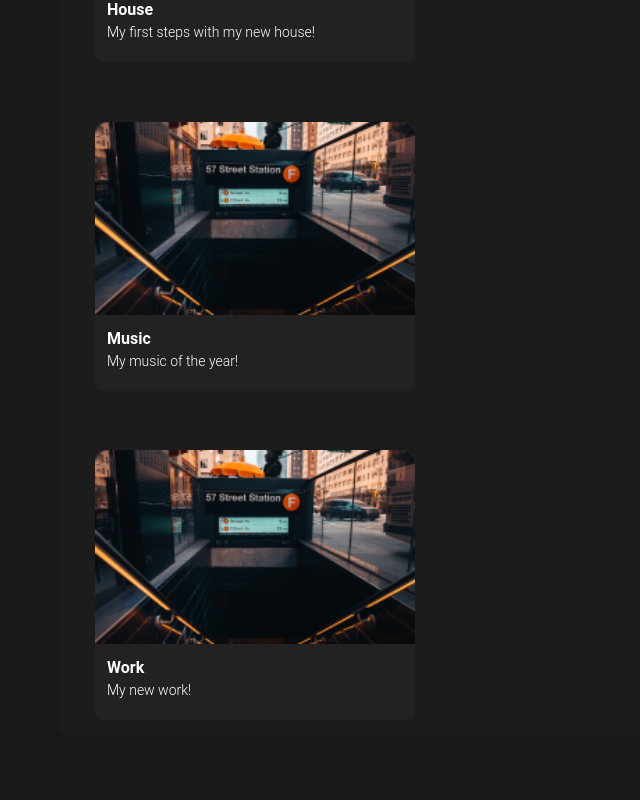
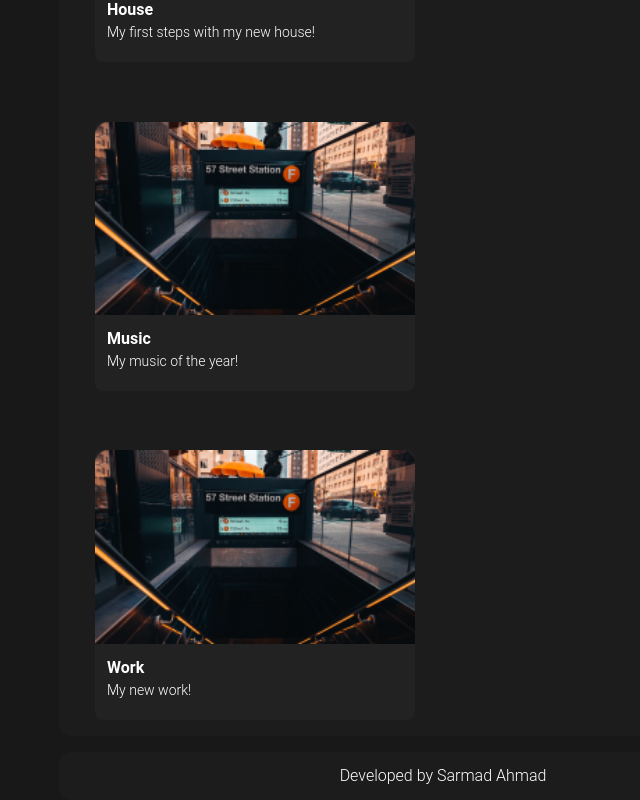
Before and after one commit to planetscale/nextjs-starter, a Next.js app: page / in a window 1280 px wide. Shown: the part 936-1736 px from the top of the page, without its empty margins (197-837 px from the left). Before the commit the page ends 1672 px from the top, so only its background shows below. Built offline with nearby package versions, Linux system fonts and the light colour scheme.

Commit message:
add footer

```diff
--- /dev/null
+++ b/app/footer.tsx
@@ -0,0 +1,7 @@
+import React from "react";
+
+function Footer() {
+  return <div className="text-center font-roboto font-light text-base bg-[#1C1C1C] mt-4 p-3 rounded-xl">Developed by Sarmad Ahmad</div>;
+}
+
+export default Footer;
--- a/app/home/welcome.tsx
+++ b/app/home/welcome.tsx
@@ -1,6 +1,4 @@
 import React from "react";
-import Image from "next/image";
-import profilePic from "../../public/assets/Bewerbungsfoto.jpg";
 
 function Welcome() {
   return (
--- a/app/layout.tsx
+++ b/app/layout.tsx
@@ -1,4 +1,5 @@
 import "../styles/globals.css";
+import Footer from "./footer";
 import Navigation from "./navigation";
 
 export default function RootLayout({ children }: { children: React.ReactNode }) {
@@ -9,6 +10,7 @@ export default function RootLayout({ children }: { children: React.ReactNode })
         <main className="w-3/5">
           <Navigation />
           {children}
+          <Footer />
         </main>
       </body>
     </html>
```
